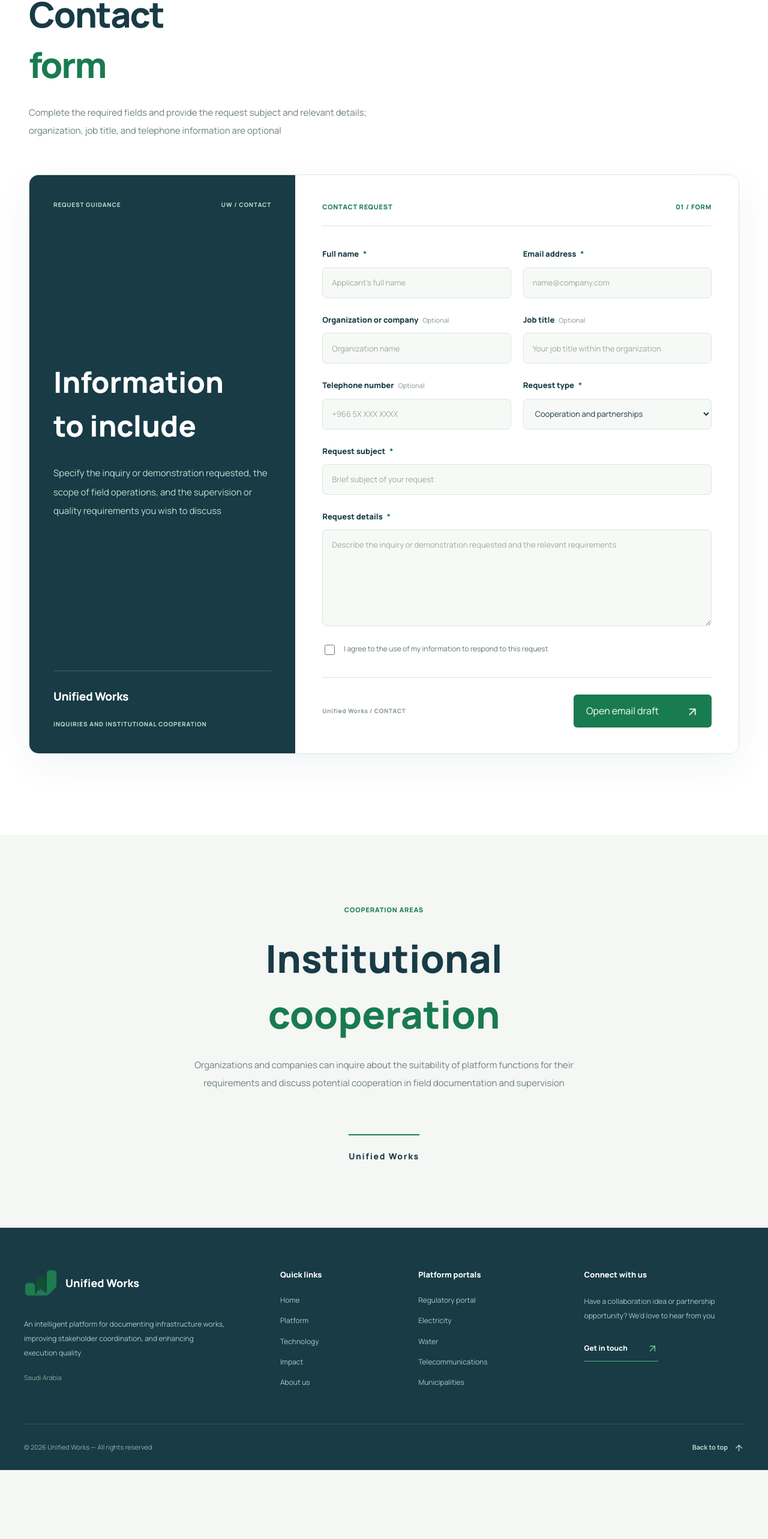
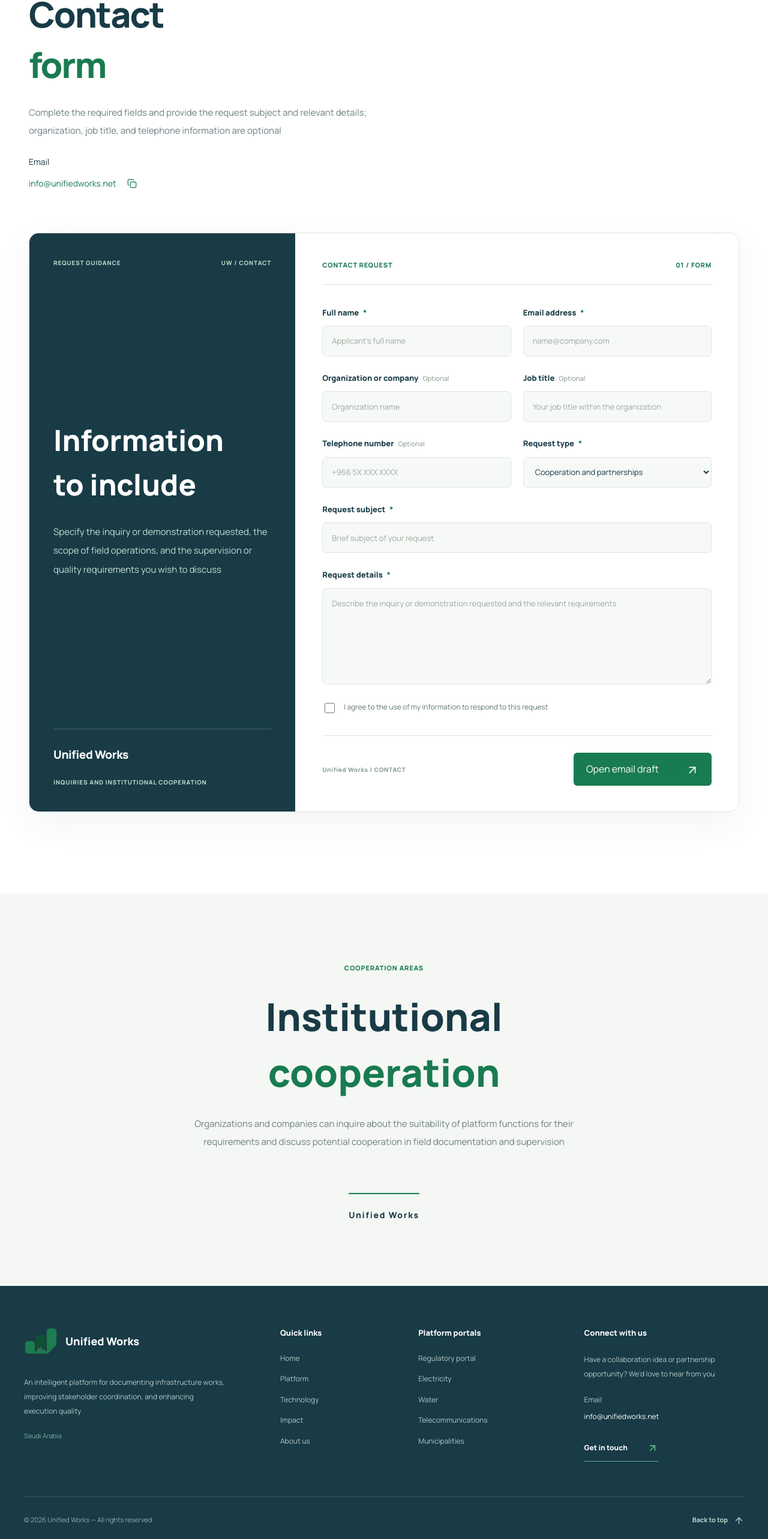
Before and after one commit to Reem-Almezeal/unified-works, a React (Vite) app: page /contact in a window 1280 px wide. Shown: the part 1884-4450 px from the top of the page at 60% size. Before the commit the page ends 4335 px from the top, so only its background shows below. Built offline with nearby package versions, Linux system fonts and the light colour scheme.

Commit message:
Prepare Unified

```diff
--- a/src/components/layout/Footer/Footer.jsx
+++ b/src/components/layout/Footer/Footer.jsx
@@ -152,6 +152,10 @@ export default function Footer() {
           <div className={`${styles.column} ${styles.contactColumn}`}>
             <h3>{t.contact}</h3>
             <p>{t.contactText}</p>
+            <div className={styles.directEmail}>
+              <span>{isArabic ? "البريد الإلكتروني" : "Email"}</span>
+              <a href="mailto:info@unifiedworks.net" dir="ltr">info@unifiedworks.net</a>
+            </div>
             <Link to="/contact" className={styles.contactLink}>
               <span>{t.contactButton}</span>
               <span aria-hidden="true"><ArrowUpRight className={styles.arrowIcon} size="1em" strokeWidth={1.8} aria-hidden="true" focusable="false" /></span>
--- a/src/components/layout/Footer/Footer.module.css
+++ b/src/components/layout/Footer/Footer.module.css
@@ -162,6 +162,24 @@
 }
 
 /* BOTTOM BAR */
+.directEmail {
+  display: grid;
+  gap: 6px;
+  margin-top: 20px;
+  max-width: 100%;
+  color: var(--footer-muted);
+  font-size: 12px;
+  line-height: 1.8;
+}
+
+.directEmail a {
+  color: var(--footer-white);
+  overflow-wrap: anywhere;
+}
+
+.directEmail a:hover {
+  text-decoration: underline;
+}
 
 .footerBottom {
   display: flex;
--- a/src/pages/Contact/Contact.jsx
+++ b/src/pages/Contact/Contact.jsx
@@ -1,7 +1,7 @@
 
 import { useEffect, useState } from "react";
 import { useTranslation } from "react-i18next";
-import { ArrowUpRight } from "lucide-react";
+import { ArrowUpRight, Copy } from "lucide-react";
 import styles from "./Contact.module.css";
 import { buildContactDraft, openContactDraft } from "./contactCompose";
 
@@ -230,6 +230,7 @@ export default function Contact() {
   const [form, setForm] = useState(initialForm);
   const [draftReady, setDraftReady] = useState(false);
   const [copyState, setCopyState] = useState("");
+  const [emailCopyState, setEmailCopyState] = useState("");
   const [fieldErrors, setFieldErrors] = useState({});
   const draft = draftReady ? buildContactDraft(form, t) : null;
 
@@ -408,6 +409,33 @@ export default function Contact() {
               <span>{t.formAccent}</span>
             </h2>
             <p>{t.formDescription}</p>
+            <div className={styles.directEmail}>
+              <span>{isArabic ? "البريد الإلكتروني" : "Email"}</span>
+              <div className={styles.directEmailActions}>
+                <a href="mailto:info@unifiedworks.net" dir="ltr">info@unifiedworks.net</a>
+                <button
+                  type="button"
+                  aria-label={isArabic ? "نسخ البريد الإلكتروني" : "Copy email address"}
+                  onClick={async () => {
+                    try {
+                      await navigator.clipboard.writeText("info@unifiedworks.net");
+                      setEmailCopyState("copied");
+                    } catch {
+                      setEmailCopyState("unavailable");
+                    }
+                  }}
+                >
+                  <Copy size={16} strokeWidth={1.8} aria-hidden="true" />
+                </button>
+              </div>
+              <span role="status">
+                {emailCopyState === "copied"
+                  ? isArabic ? "تم نسخ البريد الإلكتروني" : "Email address copied"
+                  : emailCopyState === "unavailable"
+                    ? isArabic ? "تعذر النسخ، يرجى نسخ البريد الإلكتروني يدويًا" : "Unable to copy; please copy the email address manually"
+                    : ""}
+              </span>
+            </div>
           </div>
 
           <div className={styles.formLayout}>
--- a/src/pages/Contact/Contact.module.css
+++ b/src/pages/Contact/Contact.module.css
@@ -56,6 +56,50 @@
 }
 
 /* HERO */
+.directEmail {
+  display: grid;
+  justify-items: start;
+  gap: 8px;
+  margin-top: 24px;
+  max-width: 100%;
+  color: var(--navy);
+  font-size: 14px;
+  line-height: 1.8;
+}
+
+.directEmailActions {
+  display: flex;
+  align-items: center;
+  flex-wrap: wrap;
+  gap: 10px;
+  max-width: 100%;
+}
+
+.directEmailActions a {
+  color: var(--green);
+  overflow-wrap: anywhere;
+  min-width: 0;
+}
+
+.directEmailActions button {
+  display: inline-flex;
+  padding: 8px;
+  border: 0;
+  background: transparent;
+  color: var(--green);
+}
+
+.directEmailActions a:hover,
+.directEmailActions button:hover {
+  text-decoration: underline;
+  background: var(--soft);
+}
+
+.directEmailActions a:focus-visible,
+.directEmailActions button:focus-visible {
+  outline: 2px solid var(--green);
+  outline-offset: 4px;
+}
 
 .hero {
   background: #fff;
```
